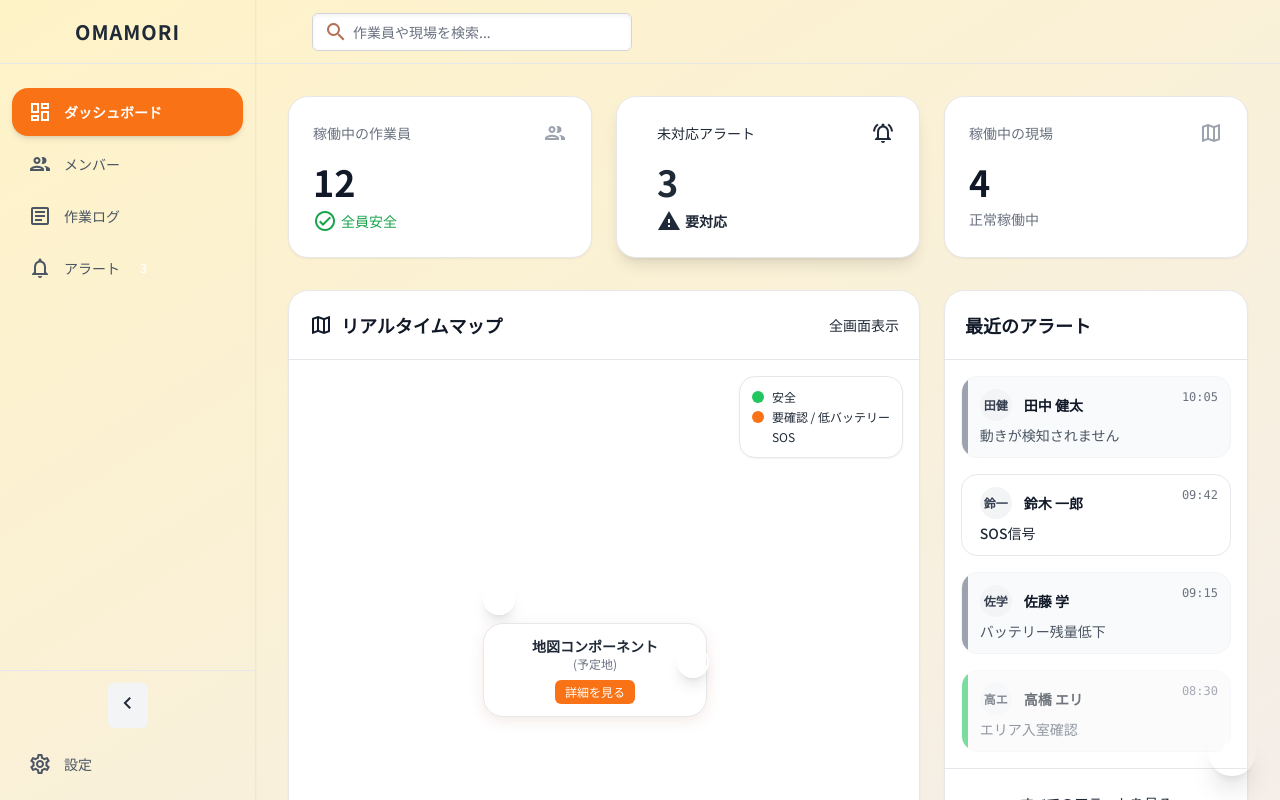
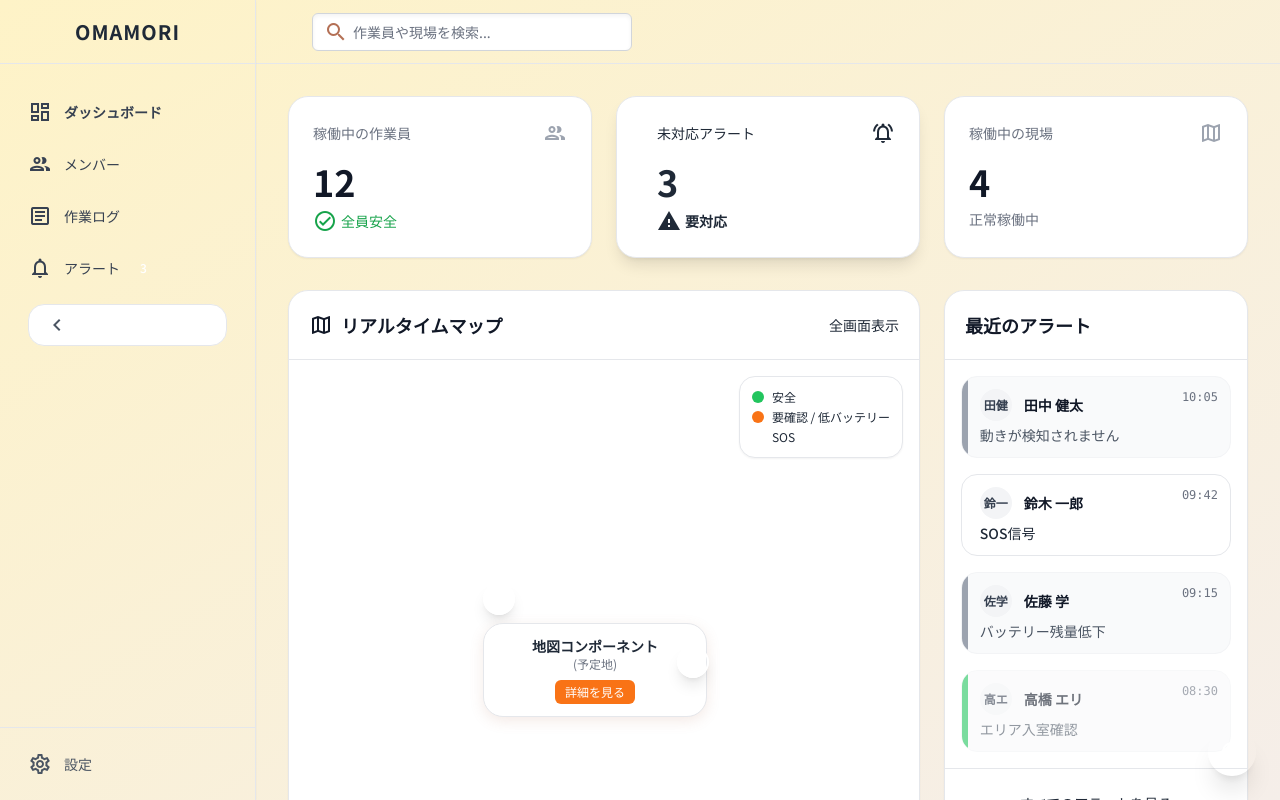
Before and after one commit to Reo05-code/omamori, a Next.js app in the folder frontend/: page /dashboard in a window 1280 px wide. Built offline with nearby package versions, Linux system fonts and the light colour scheme; no server answers.

Commit message:
(#58) feat: サイドメニューをホバーしたとき分かり易いようにした・サイドメニューを折りたためるようにした

```diff
--- a/frontend/src/app/dashboard/page.tsx
+++ b/frontend/src/app/dashboard/page.tsx
@@ -39,33 +39,43 @@ export default function Page() {
 							<h1 className="text-xl font-bold tracking-wider text-primary dark:text-white uppercase">{sidebarCollapsed ? '' : 'Omamori'}</h1>
 						</div>
 						<nav className="mt-6 px-3 space-y-1">
-							<a className={`relative group flex items-center ${sidebarCollapsed ? 'justify-center px-0 py-3' : 'px-4 py-3'} text-sm font-bold rounded-lg shadow-md transition-all bg-warm-orange text-white`} href="#">
+							<a className={`relative group flex items-center ${sidebarCollapsed ? 'justify-center px-0 py-3' : 'px-4 py-3'} text-sm font-bold rounded-lg transition-all bg-transparent text-gray-700 hover:bg-warm-orange hover:text-white`} href="#">
 								<span className={`${sidebarCollapsed ? '' : 'mr-3'} material-icons-outlined text-xl`}>dashboard</span>
 								{!sidebarCollapsed && <span className="font-semibold">ダッシュボード</span>}
 							</a>
-							<a className={`group flex items-center ${sidebarCollapsed ? 'justify-center px-0 py-3' : 'px-4 py-3'} text-sm font-medium text-gray-600 dark:text-gray-400 hover:bg-gray-100 dark:hover:bg-gray-700 hover:text-gray-900 dark:hover:text-white rounded-lg transition-all`} href="#">
+							<a className={`group flex items-center ${sidebarCollapsed ? 'justify-center px-0 py-3' : 'px-4 py-3'} text-sm font-medium rounded-lg transition-all bg-transparent text-gray-700 hover:bg-warm-orange hover:text-white`} href="#">
 								<span className={`${sidebarCollapsed ? '' : 'mr-3'} material-icons-outlined text-xl`}>people</span>
 								{!sidebarCollapsed && <>メンバー</>}
 							</a>
-							<a className={`group flex items-center ${sidebarCollapsed ? 'justify-center px-0 py-3' : 'px-4 py-3'} text-sm font-medium text-gray-600 dark:text-gray-400 hover:bg-gray-100 dark:hover:bg-gray-700 hover:text-gray-900 dark:hover:text-white rounded-lg transition-all`} href="#">
+							<a className={`group flex items-center ${sidebarCollapsed ? 'justify-center px-0 py-3' : 'px-4 py-3'} text-sm font-medium rounded-lg transition-all bg-transparent text-gray-700 hover:bg-warm-orange hover:text-white`} href="#">
 								<span className={`${sidebarCollapsed ? '' : 'mr-3'} material-icons-outlined text-xl`}>article</span>
 								{!sidebarCollapsed && <>作業ログ</>}
 							</a>
-							<a className={`group flex items-center ${sidebarCollapsed ? 'justify-center px-0 py-3' : 'px-4 py-3'} text-sm font-medium text-gray-600 dark:text-gray-400 hover:bg-gray-100 dark:hover:bg-gray-700 hover:text-gray-900 dark:hover:text-white rounded-lg transition-all`} href="#">
+							<a className={`group flex items-center ${sidebarCollapsed ? 'justify-center px-0 py-3' : 'px-4 py-3'} text-sm font-medium rounded-lg transition-all bg-transparent text-gray-700 hover:bg-warm-orange hover:text-white`} href="#">
 								<div className="flex items-center">
 									<span className={`${sidebarCollapsed ? '' : 'mr-3'} material-icons-outlined text-xl`}>notifications</span>
 									{!sidebarCollapsed && <>アラート</>}
 								</div>
 								{!sidebarCollapsed && <span className="inline-flex items-center justify-center px-2 py-0.5 ml-3 text-xs font-medium text-white bg-danger rounded-full">3</span>}
 							</a>
+							{/* collapse toggle inserted inline so it appears under Alerts */}
+							<div className={`flex ${sidebarCollapsed ? 'justify-center' : ''} ${sidebarCollapsed ? 'px-2 py-2' : 'px-4 py-2'}`}>
+								<button
+									onClick={() => setSidebarCollapsed(s => !s)}
+									aria-label="toggle sidebar"
+									aria-expanded={!sidebarCollapsed}
+									title={sidebarCollapsed ? 'サイドバーを展開' : 'サイドバーを折りたたむ'}
+									className={sidebarCollapsed
+										? 'w-10 h-10 flex items-center justify-center rounded-lg bg-white shadow-sm border border-border-light text-gray-700 hover:bg-gray-50 transition'
+										: 'w-full flex items-center justify-between px-4 py-2 rounded-lg bg-white border border-border-light text-sm font-medium text-gray-600 hover:bg-gray-100 transition'}
+								>
+									<span className="material-icons-outlined">{sidebarCollapsed ? 'chevron_right' : 'chevron_left'}</span>
+									{!sidebarCollapsed && <span className="ml-2"></span>}
+								</button>
+							</div>
 						</nav>
 					</div>
 					<div className="p-3 border-t border-border-light dark:border-border-dark">
-						<div className="flex items-center justify-center mb-3">
-							<button onClick={() => setSidebarCollapsed(s => !s)} aria-label="toggle sidebar" className="p-2 rounded-md bg-gray-100 dark:bg-gray-700 hover:bg-gray-200 dark:hover:bg-gray-600">
-								<span className="material-icons-outlined">{sidebarCollapsed ? 'chevron_right' : 'chevron_left'}</span>
-							</button>
-						</div>
 						<a className={`group flex items-center ${sidebarCollapsed ? 'justify-center px-0 py-3' : 'px-4 py-3'} text-sm font-medium text-gray-600 dark:text-gray-400 hover:bg-gray-100 dark:hover:bg-gray-700 hover:text-gray-900 dark:hover:text-white rounded-lg transition-all`} href="#">
 							<span className={`${sidebarCollapsed ? '' : 'mr-3'} material-icons-outlined text-xl`}>settings</span>
 							{!sidebarCollapsed && <>設定</>}
```
